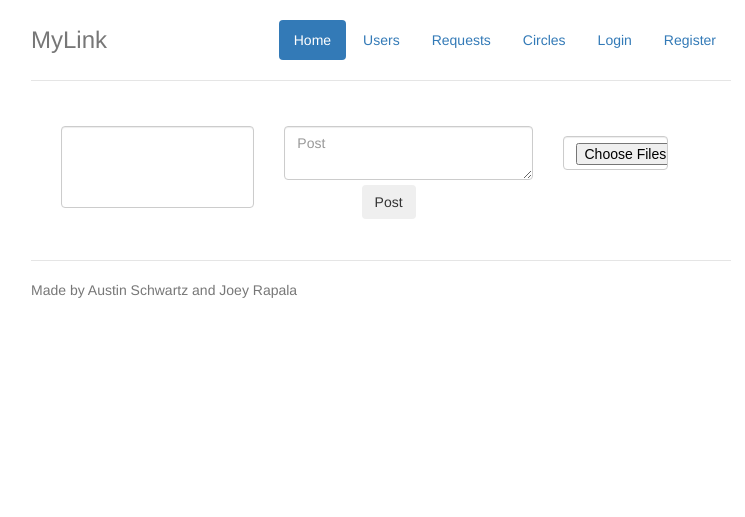
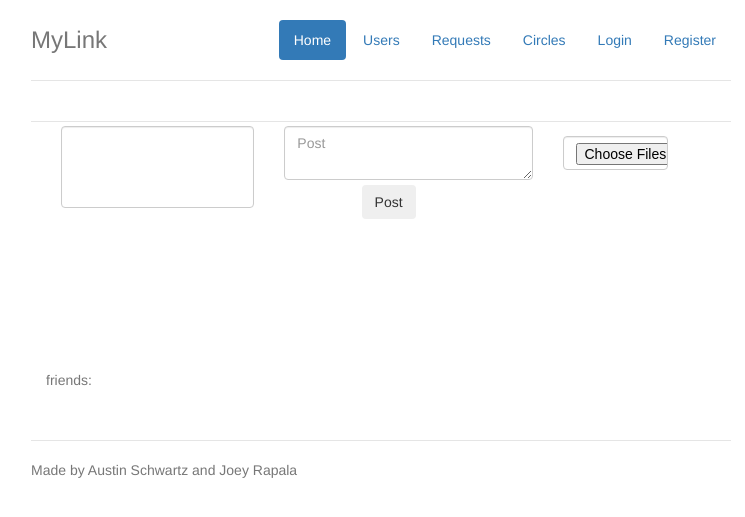
Before and after one commit to austinschwartz/MyLink, a Flask app: template templates/index.html in a window 1280 px wide. Shown: the top 517 px of the page, without its empty margins (259-1004 px from the left). Run offline with Flask 2, Linux system fonts and the light colour scheme; the template is opened without the code that fills it: values that come from a table or form of the project are taken from there, others are empty; some libraries are stand-ins or nearby versions.

Commit message:
last commit

```diff
--- a/templates/index.html
+++ b/templates/index.html
@@ -64,9 +64,8 @@
   {% endfor %}
   </div>
 </div>
-
-<!--
-<div class='col-lg-12'>
+<footer class="footer">
+<div class='col-lg-12' style="margin-top:150px">
   friends:
   <ul>
   {% for friend in friends %}
@@ -74,7 +73,8 @@
   {% endfor %}
   </ul>
 </div>
-
+</footer>
+<!--
 <div class='col-lg-8'>
 <p>Circles you own:</p>
 <ul>
--- a/templates/request.html
+++ b/templates/request.html
@@ -43,7 +43,6 @@
   {% endfor %}
 </table>
 
-<!--
 <h3>Debug</h3>
 
 <table class="table">
@@ -60,5 +59,4 @@
     </tr>
   {% endfor %}
 </table>
--->
 {% endblock %}
```
